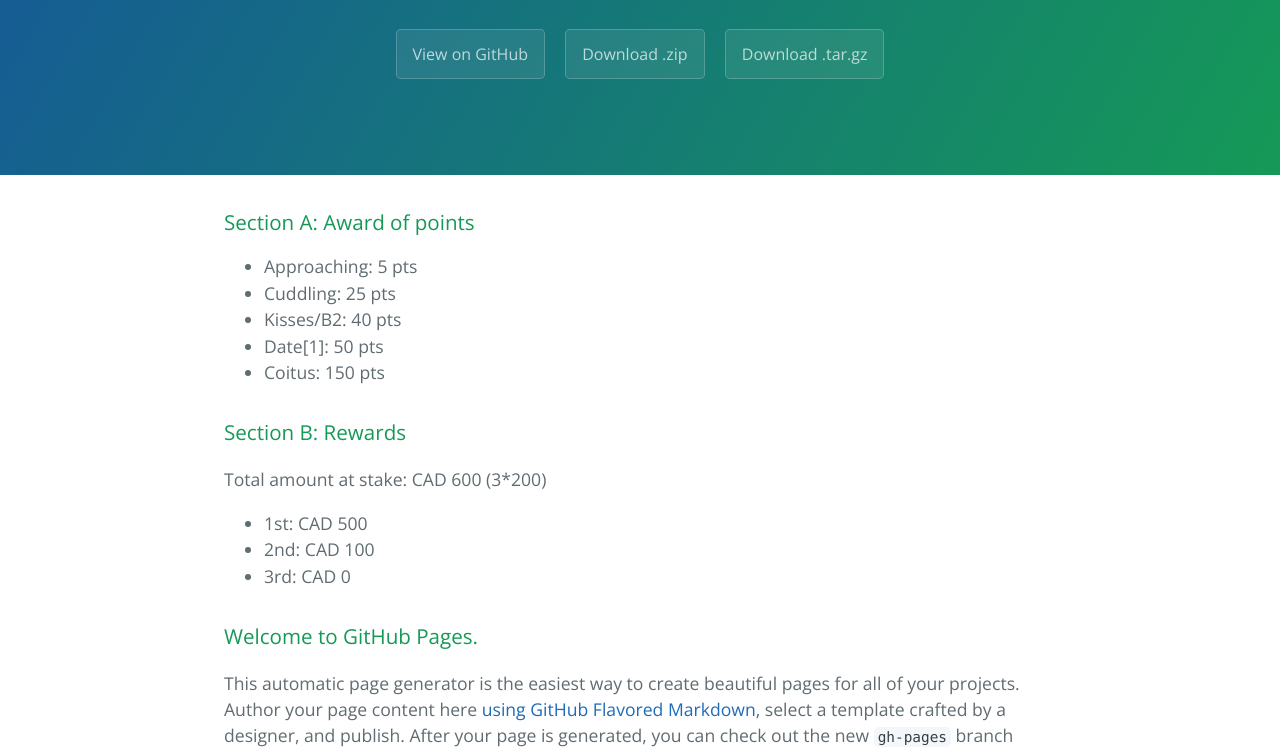
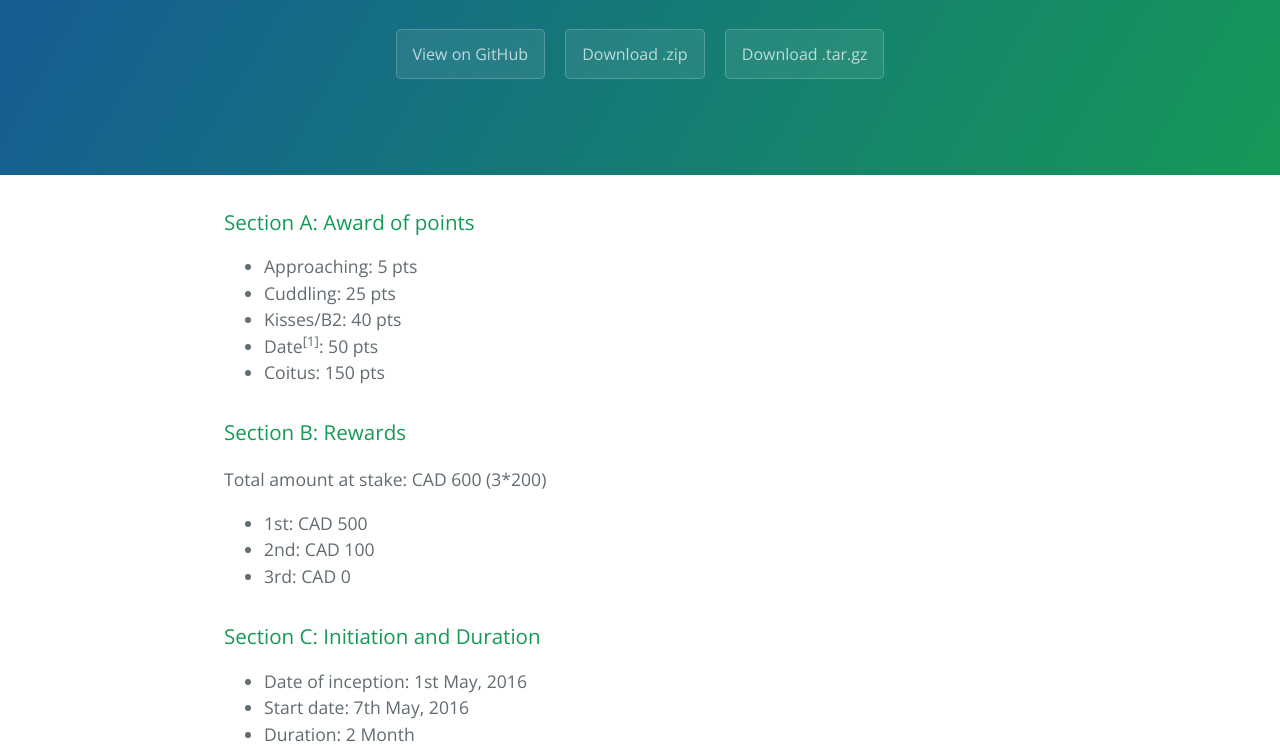
Before and after one commit to project1969/project1969, a plain HTML site: page index.html in a window 1280 px wide. Shown: the part 208-957 px from the top of the page. Drawn offline with nearby package versions, Linux system fonts and the light colour scheme.

Commit message:
Create gh-pages branch via GitHub

```diff
--- a/index.html
+++ b/index.html
@@ -26,7 +26,7 @@
 <li>Approaching: 5 pts</li>
 <li>Cuddling: 25 pts</li>
 <li>Kisses/B2: 40 pts</li>
-<li>Date[1]: 50 pts</li>
+<li>Date<sup>[1]</sup>: 50 pts</li>
 <li>Coitus: 150 pts</li>
 </ul>
 
@@ -39,6 +39,15 @@
 <li>1st: CAD 500</li>
 <li>2nd: CAD 100</li>
 <li>3rd: CAD 0</li>
+</ul>
+
+<h3>
+<a id="section-c-initiation-and-duration" class="anchor" href="#section-c-initiation-and-duration" aria-hidden="true"><span aria-hidden="true" class="octicon octicon-link"></span></a>Section C: Initiation and Duration</h3>
+
+<ul>
+<li>Date of inception: 1st May, 2016</li>
+<li>Start date: 7th May, 2016</li>
+<li>Duration: 2 Month</li>
 </ul>
 
 <h3>
```
Also changed, not shown: params.json (+1 -1 lines).
